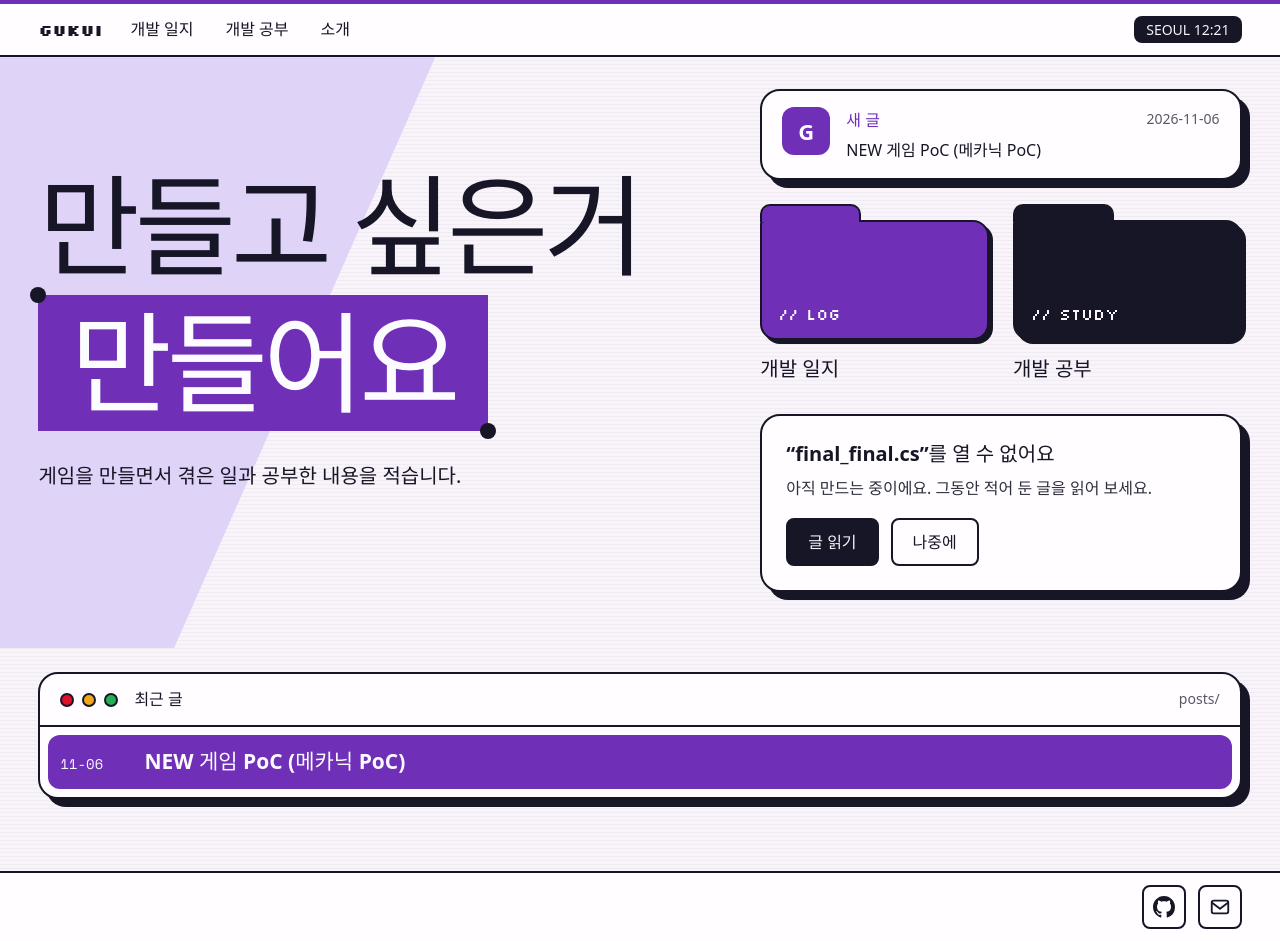
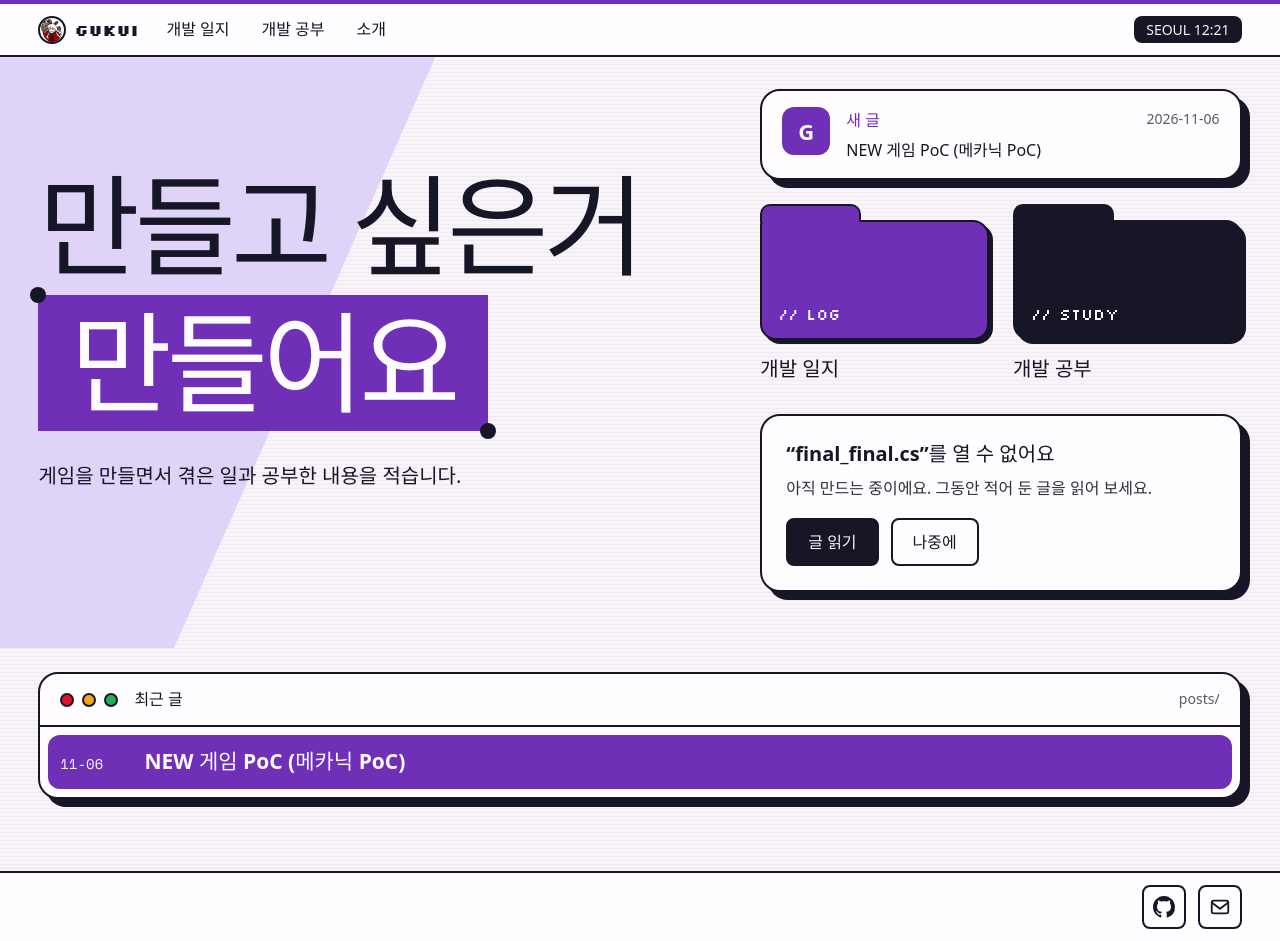
Before and after one commit to Gukui0516/Gukui0516.github.io, a Jekyll site: the page built from index.html, in a window 1280 px wide and 941 px high. Built offline with Jekyll 4.4.1, drawn with Linux system fonts in a browser that asks for light colours; some web fonts are replaced.

Commit message:
Add the character icon to the logo and bust asset caches
Show the character icon before GUKUI in the menu bar (icon only on
phones so the menu stays on one line), and version the stylesheet and
script URLs per build so browsers pick up design changes right away.

Co-Authored-By: Claude Opus 5.5 <noreply@anthropic.com>

```diff
--- a/_layouts/default.html
+++ b/_layouts/default.html
@@ -11,11 +11,11 @@
   <link rel="preconnect" href="https://fonts.googleapis.com">
   <link rel="stylesheet" href="https://fonts.googleapis.com/css2?family=Silkscreen:wght@400;700&family=Space+Mono:wght@400;700&display=swap">
   <link rel="stylesheet" href="https://cdn.jsdelivr.net/gh/orioncactus/pretendard@v1.3.9/dist/web/variable/pretendardvariable-dynamic-subset.min.css">
-  <link rel="stylesheet" href="{{ '/assets/css/main.css' | relative_url }}">
+  <link rel="stylesheet" href="{{ '/assets/css/main.css' | relative_url }}?v={{ site.time | date: '%s' }}">
 </head>
 <body>
   <header class="menubar">
-    <a class="logo" href="{{ '/' | relative_url }}">GUKUI</a>
+    <a class="logo" href="{{ '/' | relative_url }}"><img src="{{ '/assets/favicon-192.png' | relative_url }}" alt="" width="28" height="28"><span class="logo-text">GUKUI</span></a>
     <nav class="menu" aria-label="주 메뉴">
       <a href="{{ '/log/' | relative_url }}"{% if page.url == '/log/' or page.categories contains 'log' %} aria-current="page"{% endif %}>개발 일지</a>
       <a href="{{ '/study/' | relative_url }}"{% if page.url == '/study/' or page.categories contains 'study' %} aria-current="page"{% endif %}>개발 공부</a>
@@ -32,6 +32,6 @@
       <a class="icon-link" href="mailto:{{ site.email }}" aria-label="이메일 보내기" title="이메일 보내기"><svg viewBox="0 0 24 24" width="22" height="22" fill="none" stroke="currentColor" stroke-width="2" stroke-linejoin="round" aria-hidden="true"><rect x="3" y="5" width="18" height="14" rx="2"/><path d="m3 7 9 7 9-7"/></svg></a>
     </div>
   </footer>
-  <script src="{{ '/assets/js/desk.js' | relative_url }}" defer></script>
+  <script src="{{ '/assets/js/desk.js' | relative_url }}?v={{ site.time | date: '%s' }}" defer></script>
 </body>
 </html>
--- a/assets/css/main.css
+++ b/assets/css/main.css
@@ -32,7 +32,8 @@ h1, h2, h3 { margin: 0; color: var(--color-ink); overflow-wrap: break-word; min-
 p { margin: 0; }
 
 .menubar { position: sticky; top: 0; z-index: 20; display: flex; flex-wrap: wrap; align-items: center; gap: 8px 20px; padding: 8px max(var(--gutter), calc((100% - var(--container)) / 2 + var(--gutter))); background: var(--color-card); border-top: 4px solid var(--color-key); border-bottom: var(--stroke) solid var(--color-ink); }
-.logo { color: var(--color-ink); font: 700 16px/1 var(--font-pixel); text-decoration: none; }
+.logo { display: inline-flex; align-items: center; gap: 8px; color: var(--color-ink); font: 700 16px/1 var(--font-pixel); text-decoration: none; }
+.logo img { width: 28px; height: 28px; border: var(--stroke) solid var(--color-ink); border-radius: 50%; background: var(--color-card); object-fit: cover; }
 .menu { display: flex; flex-wrap: wrap; gap: 4px 16px; font-size: 16px; }
 .menu a { padding: 4px 8px; border-radius: var(--radius-ctl); color: var(--color-ink); text-decoration: none; }
 .menu a:hover { background: var(--color-paper-2); }
@@ -173,6 +174,7 @@ body > footer { padding: 12px var(--gutter); background: var(--color-card); bord
   .row { grid-template-columns: minmax(0, 1fr) auto; }
   .row strong { grid-column: 1 / 3; grid-row: 1; }
   .status { display: none; }
+  .logo-text { position: absolute; width: 1px; height: 1px; overflow: hidden; clip-path: inset(50%); white-space: nowrap; }
   .bar-tag { display: none; }
   .tiles { grid-template-columns: repeat(2, minmax(0, 1fr)); gap: 24px 16px; padding: 16px; }
   .doc pre { white-space: pre-wrap; overflow-wrap: anywhere; }
```
